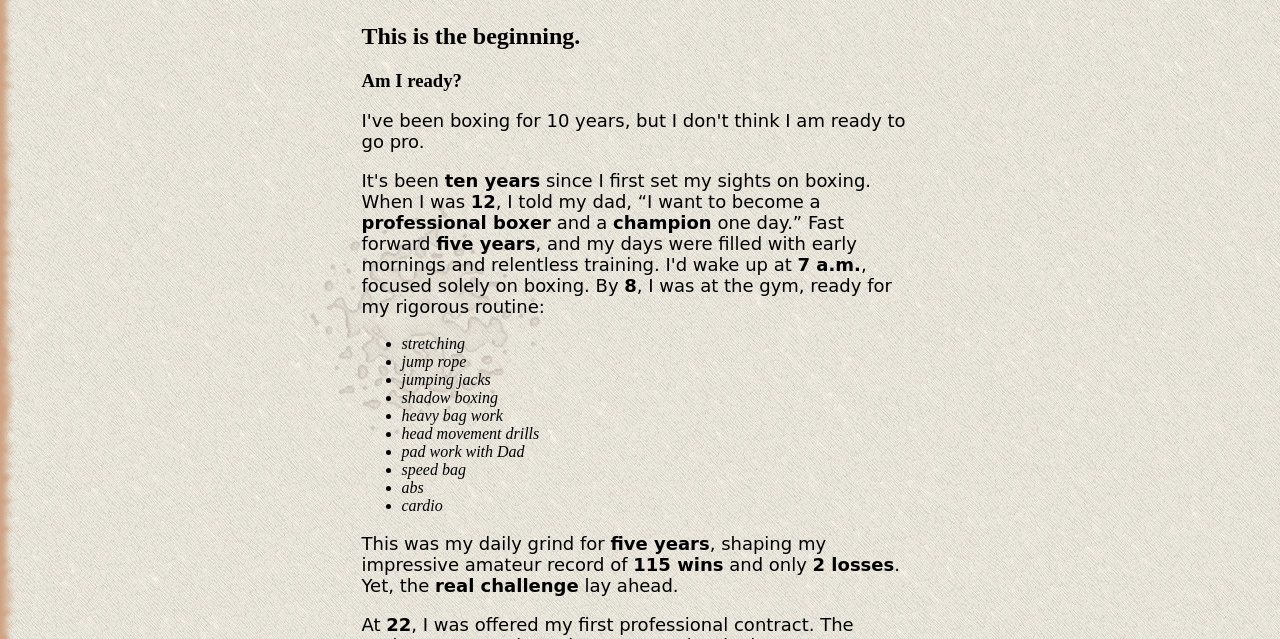
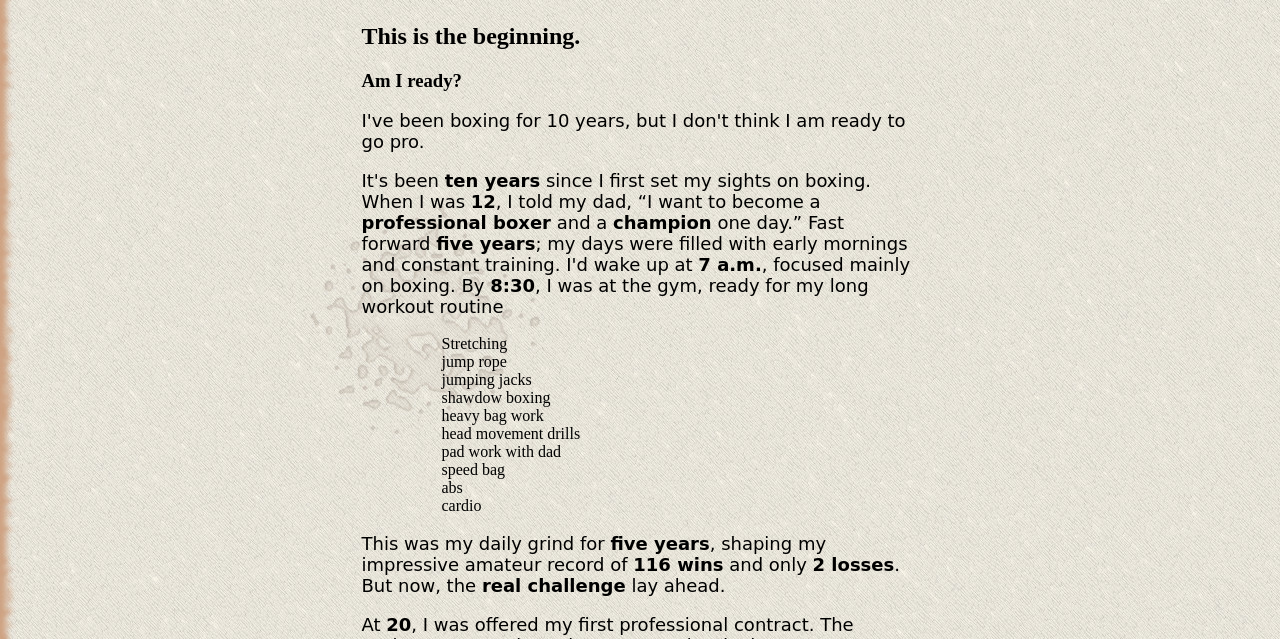
Before and after one commit to IACS-CS/choose-your-own-adventure-team, a website: page public/denycontract.html in a window 1280 px wide. Shown: the part 161-800 px from the top of the page. Drawn offline with Linux system fonts and the light colour scheme.

Commit message:
change list, and change some wording

```diff
--- a/public/denycontract.html
+++ b/public/denycontract.html
@@ -18,26 +18,25 @@
 I am ready to go pro. </p>
 <p>It's been <strong>ten years</strong> since I first set my sights on boxing.
 When I was <strong>12</strong>, I told my dad, “I want to become a <strong>professional boxer</strong>
-and a <strong>champion</strong> one day.” Fast forward <strong>five years</strong>,
-and my days were filled with early mornings and relentless training. I'd wake up at <strong>7 a.m.</strong>,
-focused solely on boxing. By <strong>8</strong>, I was at the gym, ready for my rigorous routine:</p>
+and a <strong>champion</strong> one day.” Fast forward <strong>five years</strong>; my days were filled with early mornings and constant training. I'd wake up at <strong>7 a.m.</strong>,
+focused mainly on boxing. By <strong>8:30</strong>, I was at the gym, ready for my long workout routine</p>
 <ul>
-<li><em>stretching</em></li>
-<li><em>jump rope</em></li>
-<li><em>jumping jacks</em></li>
-<li><em>shadow boxing</em></li>
-<li><em>heavy bag work</em></li>
-<li><em>head movement drills</em></li>
-<li><em>pad work with Dad</em></li>
-<li><em>speed bag</em></li>
-<li><em>abs</em></li>
-<li><em>cardio</em></li>
+<ol>Stretching</ol>
+<ol>jump rope</ol>
+<ol>jumping jacks</ol>
+<ol>shawdow boxing</ol>
+<ol>heavy bag work</ol>
+<ol>head movement drills</ol>
+<ol>pad work with dad</ol>
+<ol>speed bag</ol>
+<ol>abs</ol>
+<ol>cardio</ol>
 </ul>
 <p>This was my daily grind for <strong>five years</strong>, shaping my impressive amateur record
-of <strong>115 wins</strong> and only <strong>2 losses</strong>. Yet, the <strong>real challenge</strong> lay ahead.</p>
-<p>At <strong>22</strong>, I was offered my first professional contract. The excitement was there,
+of <strong>116 wins</strong> and only <strong>2 losses</strong>. But now, the <strong>real challenge</strong> lay ahead.</p>
+<p>At <strong>20</strong>, I was offered my first professional contract. The excitement was there,
 but so were the <em>doubts</em>. My opponent was <strong>undefeated at 5-0</strong>,
-and I wondered if I was truly ready. Many of my peers went pro at <strong>18</strong> and became champions by <strong>25</strong>.
+and I wondered if I was truly ready. Many of my boxing friends went pro at <strong>18</strong> and became champions by <strong>25</strong>.
 I aimed to achieve that same feat.</p>
 <p>But when the contract came, I knew it wasn't the right time for me. I <strong>denied</strong>,
 choosing instead to dedicate the next year to <strong>unparalleled training</strong>. I was determined to refine my skills,
```
Also changed, not shown: public/acceptcontract.html (+15 -15 lines).
